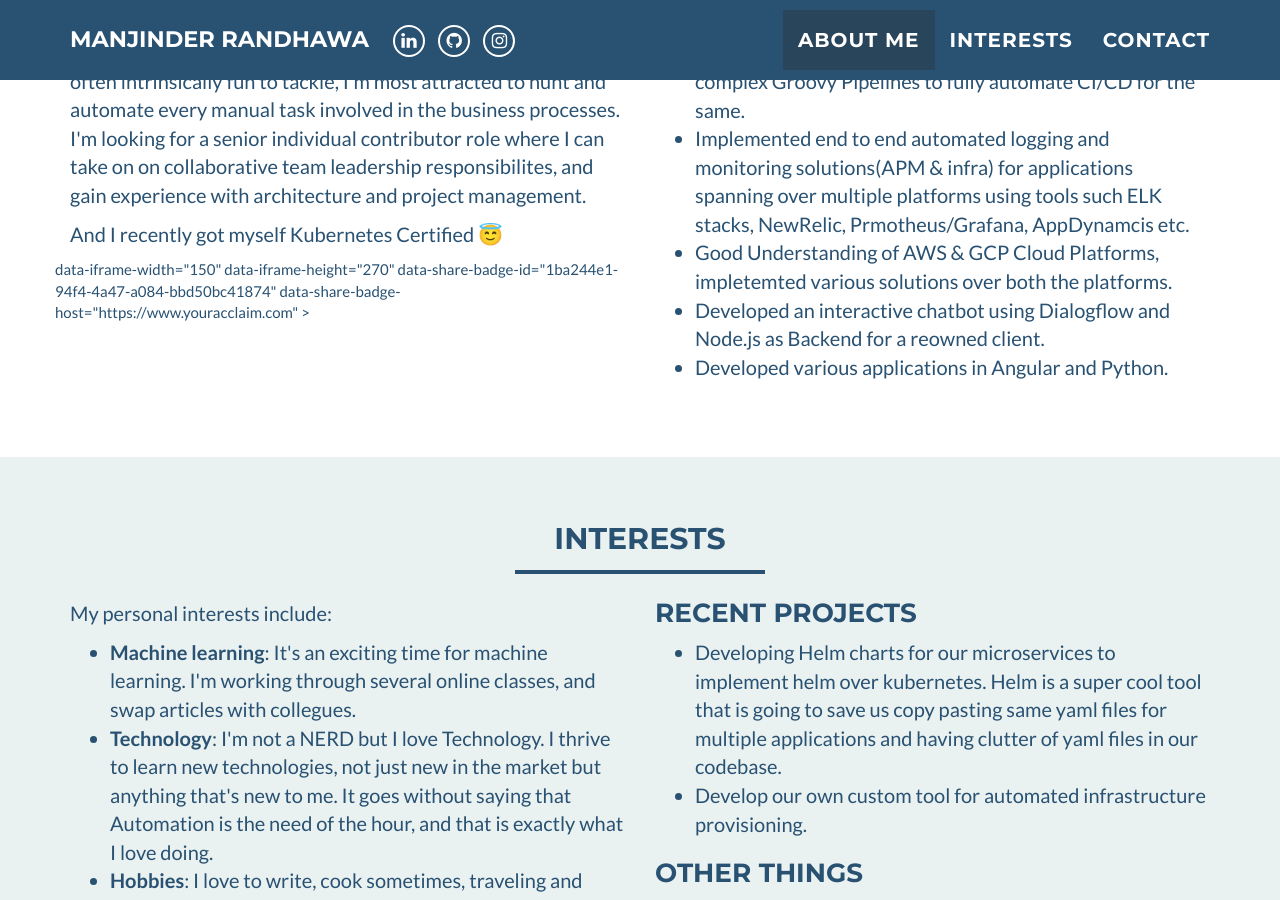
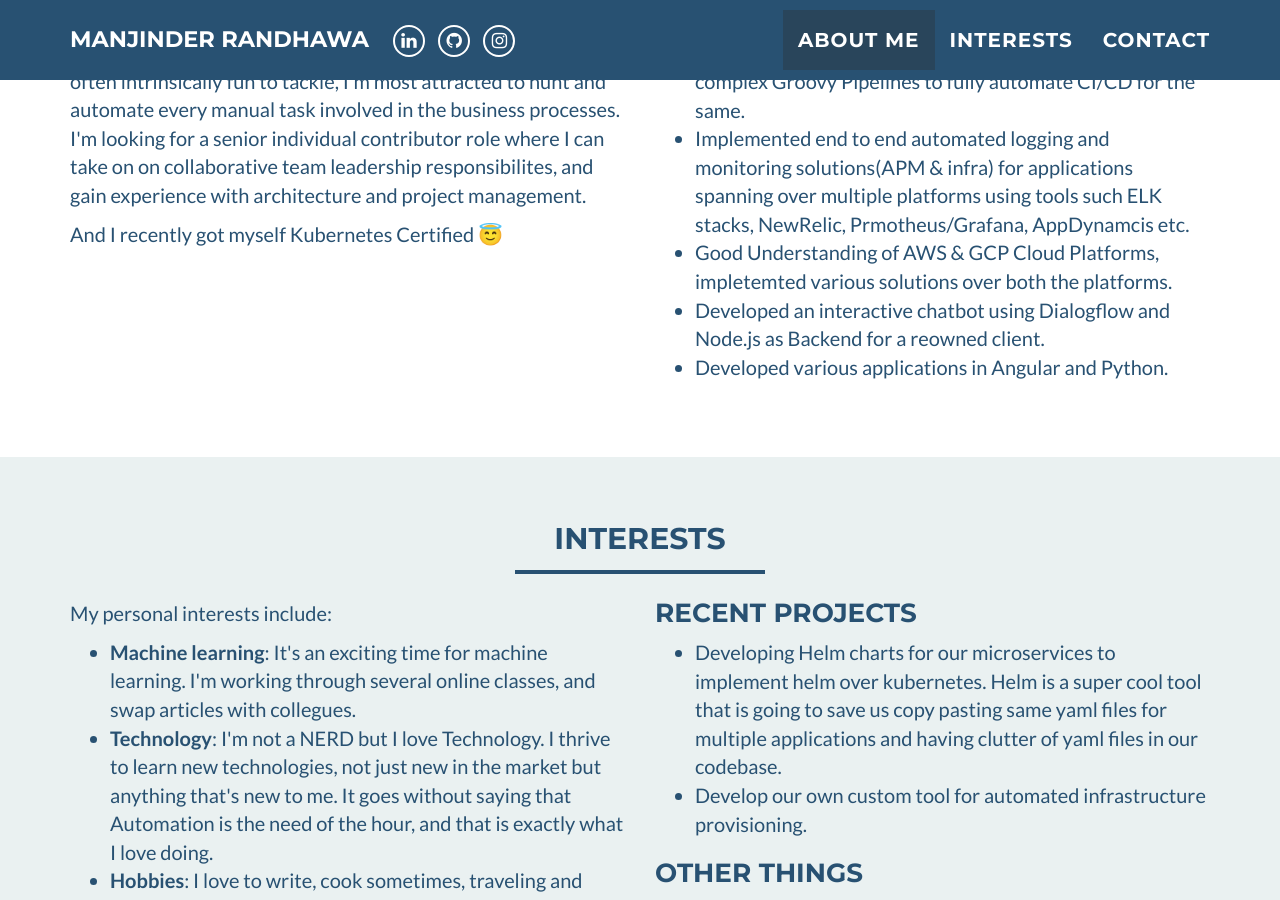
Before and after one commit to Manjinder096/manjinder096.github.io, a Jekyll site: the page built from index.html, in a window 1280 px wide and 900 px high, scrolled down 860 px. Built offline with Jekyll 4.4.1, drawn with Linux system fonts in a browser that asks for light colours; a script that is not in the unit is left out.

Commit message:
Update about_me.html

```diff
--- a/_includes/about_me.html
+++ b/_includes/about_me.html
@@ -24,8 +24,10 @@
         </p>
 	<p>And I recently got myself Kubernetes Certified &#128519;</p>
            <div class="row">
-		            data-iframe-width="150" data-iframe-height="270" data-share-badge-id="1ba244e1-94f4-4a47-a084-bbd50bc41874" data-share-badge-host="https://www.youracclaim.com"
-		    ></div><script type="text/javascript" async src="//cdn.youracclaim.com/assets/utilities/embed.js"></script>
+		<div class="col-sm-6 text-center"
+		data-iframe-width="150" data-iframe-height="270" data-share-badge-id="1ba244e1-94f4-4a47-a084-bbd50bc41874" data-share-badge-host="https://www.youracclaim.com"
+	        ></div><script type="text/javascript" async src="//cdn.youracclaim.com/assets/utilities/embed.js"></script>
+           </div>
       </div>
 	    <div class="col-sm-6">
 		    <h3 style="margin-top:0;">Highlights</h3>
```
